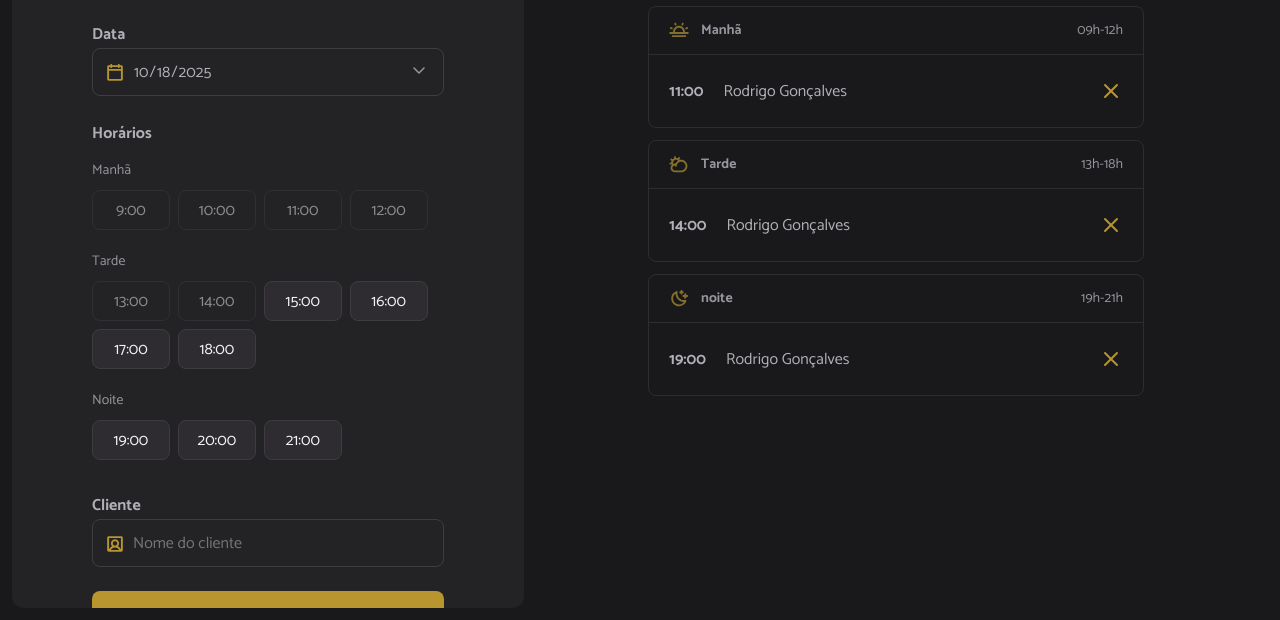
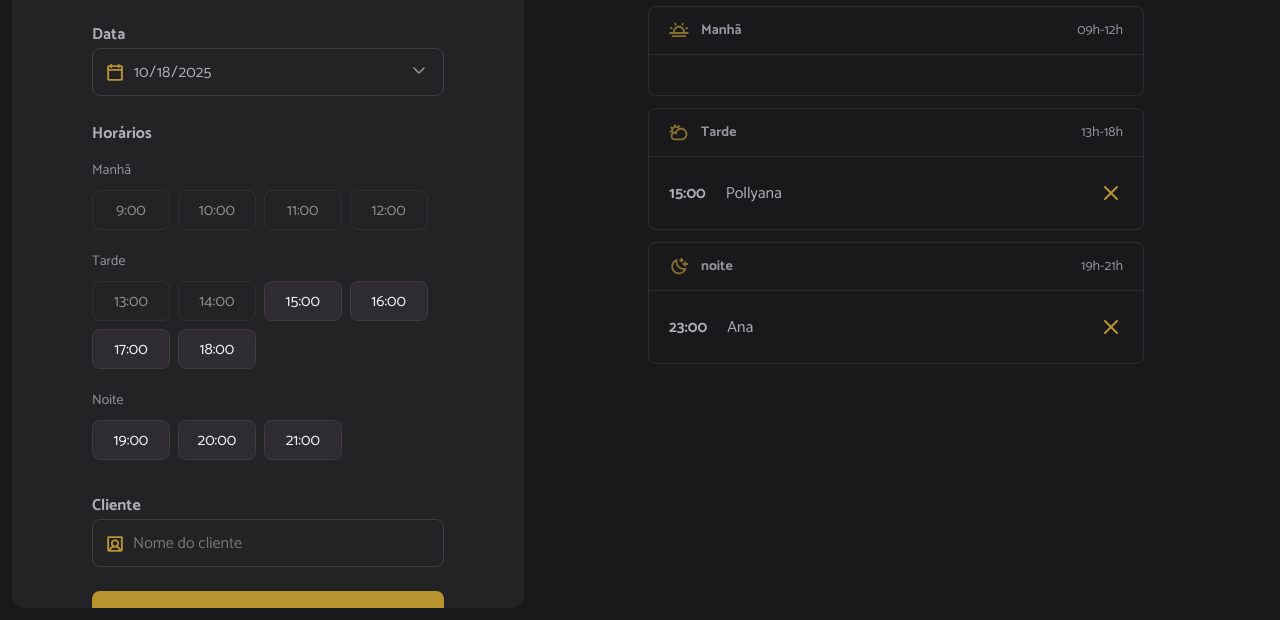
Before and after one commit to pollyana-valverde/Hairday, a website built with webpack: page index.html in a window 1280 px wide. Shown: the part 180-800 px from the top of the page. Built offline with nearby package versions, Linux system fonts and the light colour scheme; data requests are answered from the project's data file.

Commit message:
Renderizando os agendamentos do dia

```diff
--- a/server.json
+++ b/server.json
@@ -4,6 +4,11 @@
       "id": 1760796972995,
       "name": "Pollyana",
       "when": "2025-10-18T15:00:00.000Z"
+    },
+    {
+      "id": 1760799057486,
+      "name": "Ana",
+      "when": "2025-10-18T23:00:00.000Z"
     }
   ]
 }
--- a/src/modules/schedules/load.js
+++ b/src/modules/schedules/load.js
@@ -1,4 +1,5 @@
 import {scheduleFetchByDay} from '../../services/schedule-fetch-by-day'
+import {schedulesShow} from '../schedules/show.js'
 import { hoursLoad } from "../form/hours-load";
 
 // Seleciona o input de data
@@ -10,7 +11,9 @@ export async function schedulesDay() {
 
     // Busca na API os agendamentos
     const dailySchedules = await scheduleFetchByDay({date})
-    console.log(dailySchedules)
+
+    // Exibe os agendamentos
+    schedulesShow({dailySchedules})
 
     // Renderiza as horas disponíveis
     hoursLoad({ date });
--- /dev/null
+++ b/src/modules/schedules/show.js
@@ -0,0 +1,52 @@
+import dayjs from "dayjs";
+
+// Seleciona as sessões
+const periodMorning = document.querySelector("#period-morning")
+const periodAfternoon = document.querySelector("#period-afternoon")
+const periodNight = document.querySelector("#period-night")
+
+export function schedulesShow({ dailySchedules }) {
+    try {
+        // Limpa as listas.
+        periodMorning.innerHTML = ""
+        periodAfternoon.innerHTML = ""
+        periodNight.innerHTML = ""
+
+        // Renderiza os agendamentos por período.
+        dailySchedules.forEach(schedule => {
+            const item = document.createElement("li")
+            const time = document.createElement("strong")
+            const name = document.createElement("span")
+
+            // Adiciona o id do agendamentp
+            item.setAttribute("data-id", schedule.id)
+
+            time.textContent = dayjs(schedule.when).format("HH:mm")
+            name.textContent = schedule.name
+
+            // Cria o ícone de cancelar o agendamento
+            const cancelIcon = document.createElement("img")
+            cancelIcon.classList.add("cancel-icon")
+            cancelIcon.setAttribute("src", "./src/assets/cancel.svg")
+            cancelIcon.setAttribute("alt", "Cancelar")
+
+            // Adiciona o tempo, nome e ícone no item
+            item.append(time, name, cancelIcon)
+
+            // Óbtem somente a hora
+            const hour = dayjs(schedule.when).hour()
+
+            // Renderiza o agendamento na sessão (manhã, tarde ou noite)
+            if (hour <= 12) {
+                periodMorning.appendChild(item)
+            } else if (hour > 12 && hour <= 18) {
+                periodAfternoon.appendChild(item)
+            } else {
+                periodNight.appendChild(item)
+            }
+        });
+    } catch (error) {
+        alert("Não foi possível exibir os agendamentos")
+        console.log(error)
+    }
+}
```
Also changed, not shown: index.html (+6 -6 lines).
